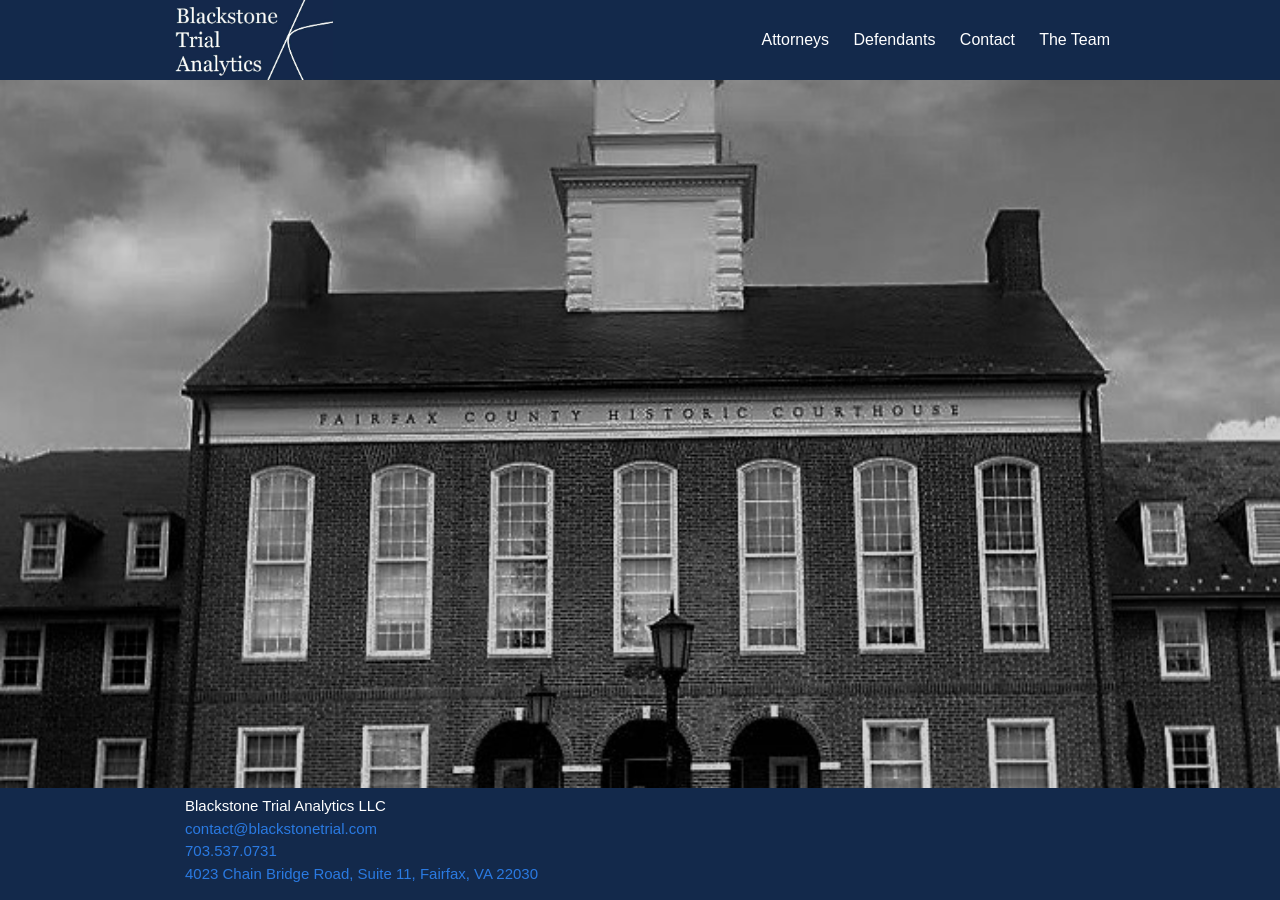
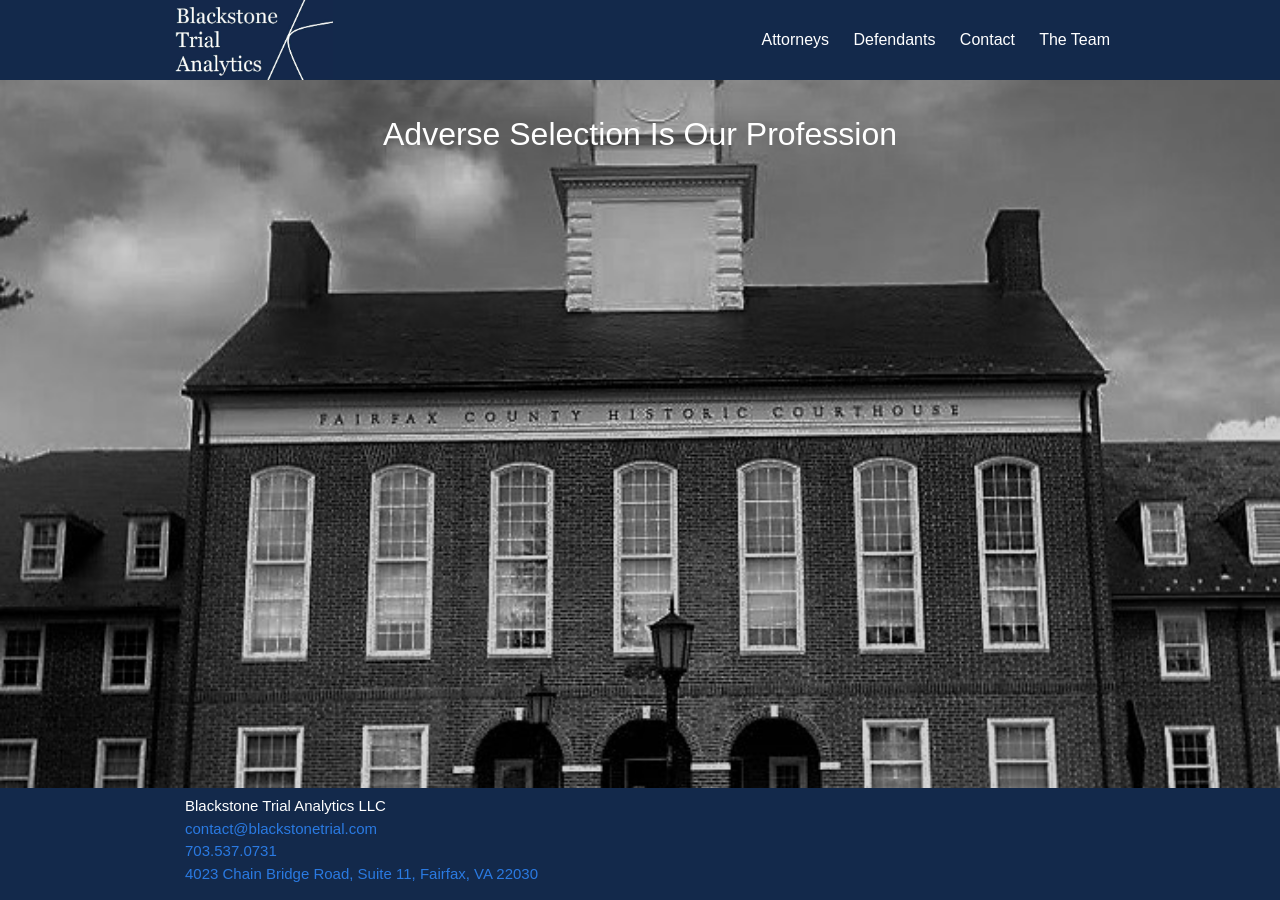
Before and after one commit to BlackstoneTrialAnalytics/BlackstoneTrialAnalytics.github.io, a Jekyll site: the page built from index.html, in a window 1280 px wide. Built offline with Jekyll 4.4.1, drawn with Linux system fonts in a browser that asks for light colours.

Commit message:
Adding add text to splash page.

```diff
--- a/index.html
+++ b/index.html
@@ -2,6 +2,5 @@
 layout: default
 ---
 <div class="home">
-  <article>
-  </article>
+  <h1 style="color:white; text-align:center;">Adverse Selection Is Our Profession</h1>
 </div>
```
